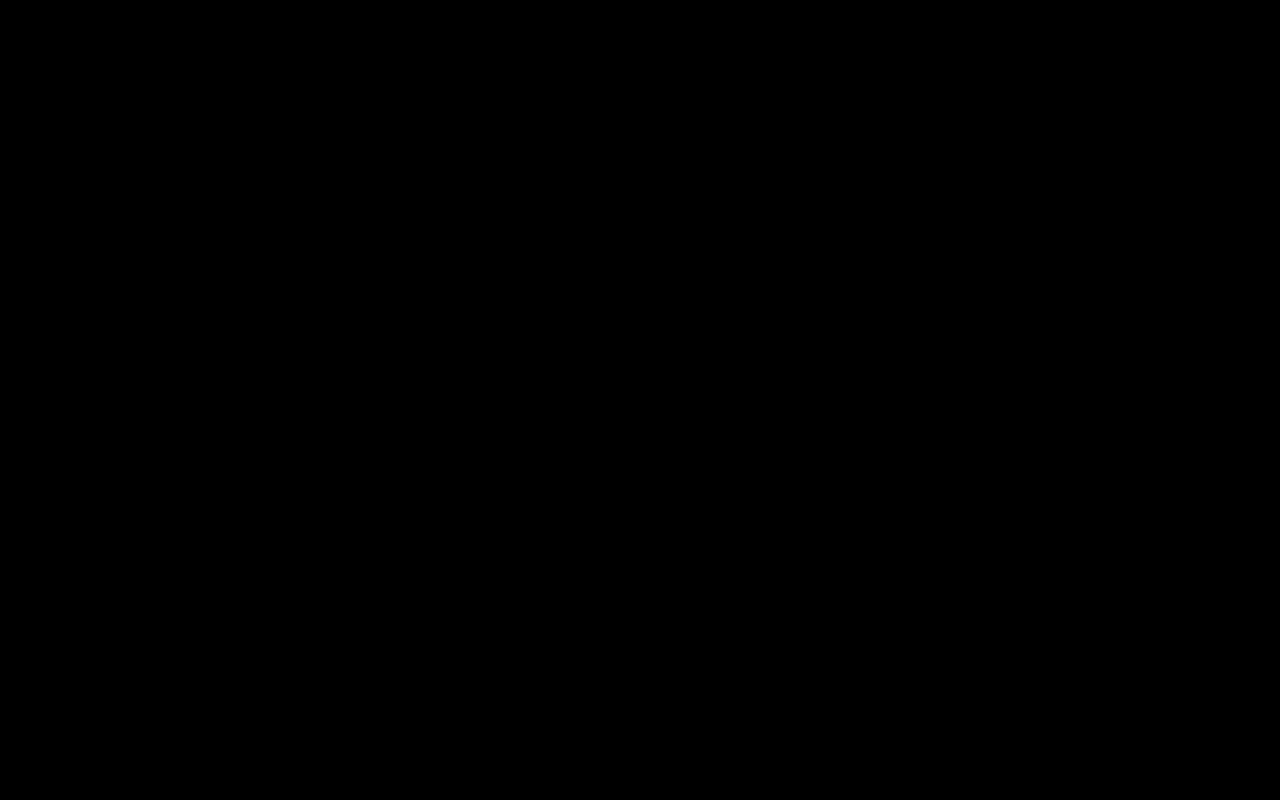
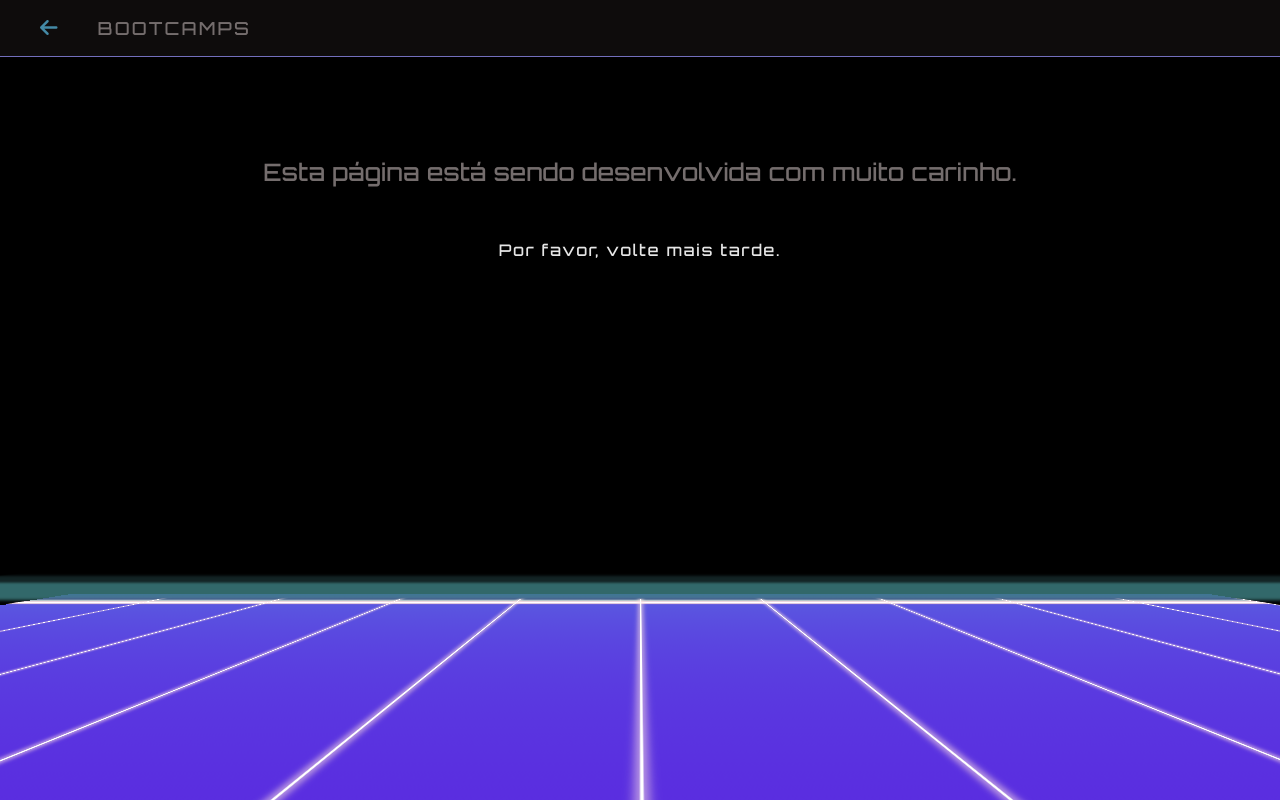
Before and after one commit to lucianakyoko/Portfolio, a React (Create React App) app in the folder lucianakyoko/: page /bootcamps in a window 1280 px wide. Before the commit this address had no page. Built offline with nearby package versions, Linux system fonts and the light colour scheme.

Commit message:
Create Bootcamps page component

```diff
--- a/lucianakyoko/src/App.jsx
+++ b/lucianakyoko/src/App.jsx
@@ -9,6 +9,7 @@ import Badge from './pages/Badge';
 import Portfolio from './pages/Portfolio';
 import ProjectFull from './pages/ProjectFull';
 import Game from './pages/Game';
+import Bootcamps from './pages/Bootcamps';
 
 
 function App() {
@@ -20,6 +21,7 @@ function App() {
         <Route path='portfolio' element={ <Portfolio /> }/>
         <Route path='portfolio/:projectId' element={ <ProjectFull />} />
         <Route path='jogos' element={ <Game /> } />
+        <Route path='bootcamps' element={ <Bootcamps /> }/>
       </Routes>
     </Router>
   );
--- /dev/null
+++ b/lucianakyoko/src/pages/Bootcamps/index.jsx
@@ -0,0 +1,22 @@
+import React from 'react';
+import './style.scss';
+import RetroBackground from '../../components/RetroBackground';
+
+import Header from '../../components/Header';
+
+const Bootcamps = () => {
+  return (
+    <main className='bootcamps-page'>
+      <Header pageName='Bootcamps'/>
+      <div className='message-box'>
+        <h2 className='message-title'>Esta página está sendo desenvolvida com muito carinho.</h2>
+        <p className='message-paragraph'>
+          Por favor, volte mais tarde.
+        </p>
+      </div>
+      <RetroBackground />
+    </main>
+  )
+};
+
+export default Bootcamps;
--- /dev/null
+++ b/lucianakyoko/src/pages/Bootcamps/style.scss
@@ -0,0 +1,40 @@
+@import '../../assets/styles/variables.scss';
+
+.bootcamps-page {
+  width: 100%;
+  height: 100vh;
+  overflow: hidden;
+
+  position: relative;
+  z-index: 2;
+}
+
+.message-box {
+  width: 90%;
+
+  display: flex;
+  flex-direction: column;
+  align-items: center;
+  justify-content: center;
+  gap: 4rem;
+
+  position: absolute;
+  top: 25%;
+  left: 50%;
+  transform: translate(-50%, -50%);
+}
+
+.message-title {
+  width: 100%;
+  padding: 1.8rem;
+
+  text-align: center;
+  font-size: 2.4rem;
+  color: $color-medium-gray;
+}
+
+.message-paragraph {
+  font-size: 1.6rem;
+  letter-spacing: .1em;
+  color: $color-light-gray;
+}
```
